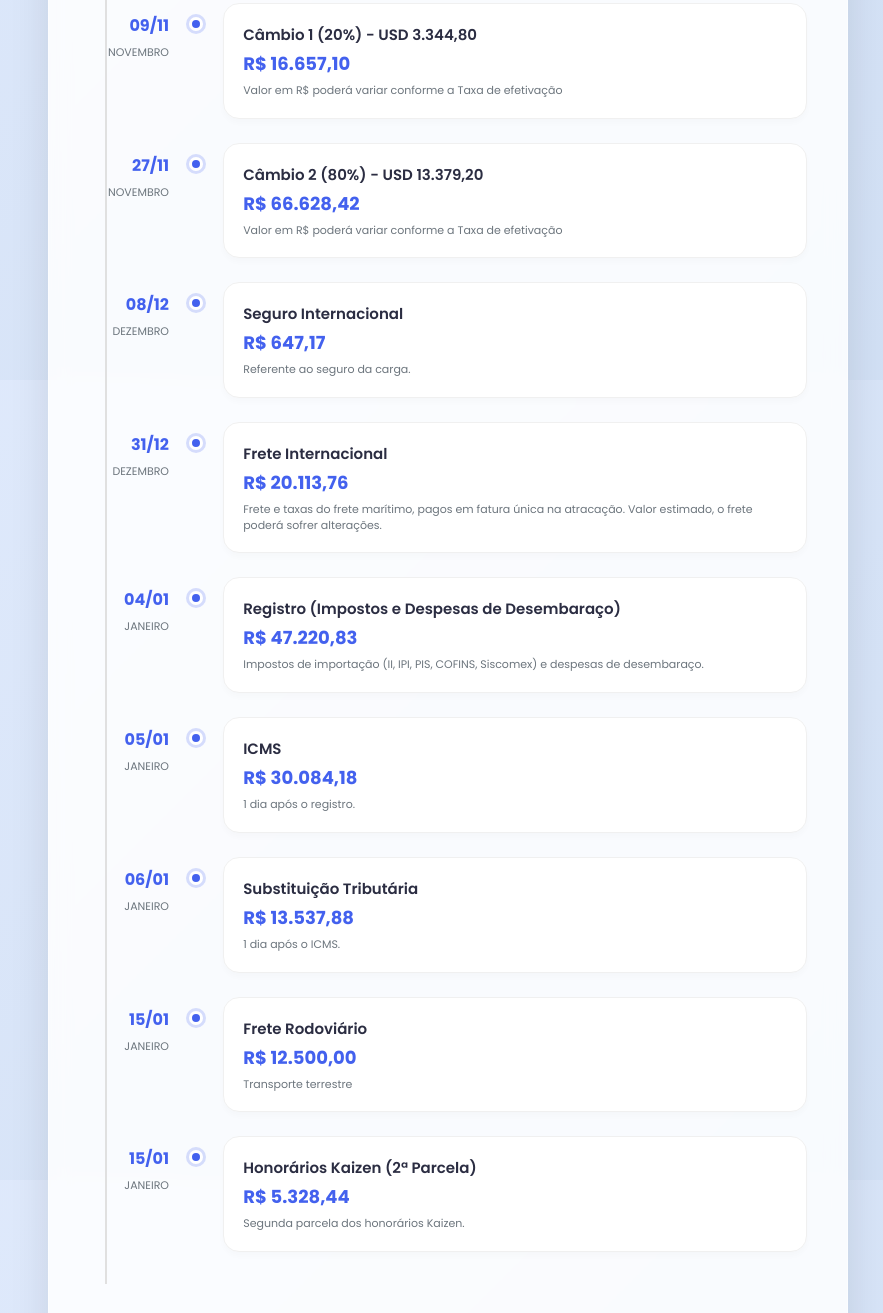
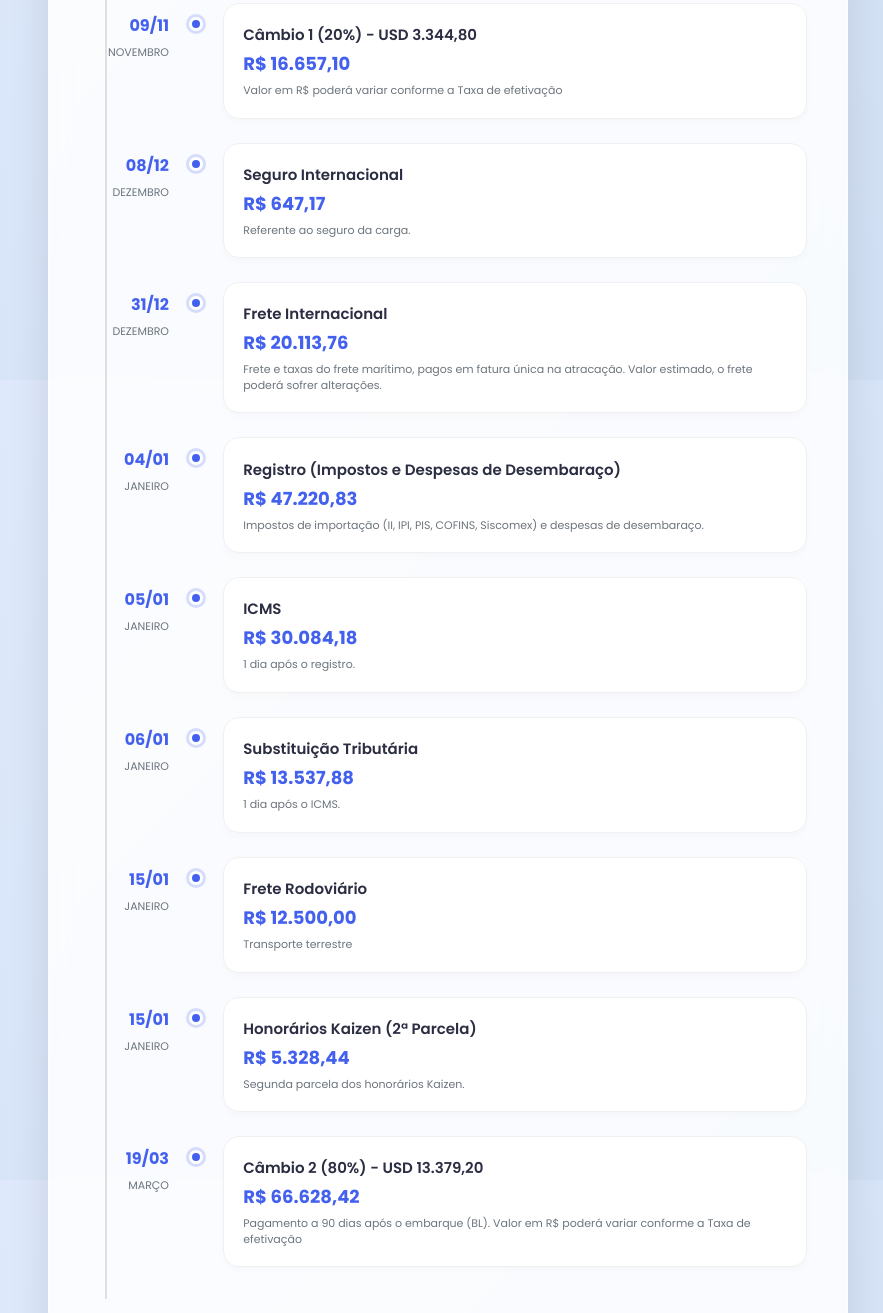
Before and after one commit to anakarolinasantos-afk/cronogramaK641, a plain HTML site: page index.html in a window 1280 px wide. Shown: the part 420-1733 px from the top of the page, without its empty margins (192-1075 px from the left). Drawn offline with Linux system fonts and the light colour scheme.

Commit message:
Update index.html

```diff
--- a/index.html
+++ b/index.html
@@ -185,20 +185,6 @@ body {
       </div>
     </div>
 
-    <!-- Câmbio 2 -->
-    <div class="timeline-item">
-      <div class="timeline-date">
-        <span class="date-day">27/11</span>
-        <span class="date-month">Novembro</span>
-      </div>
-      <div class="timeline-dot"></div>
-      <div class="timeline-card">
-        <div class="card-title">Câmbio 2 (80%) - USD 13.379,20</div>
-        <div class="card-value">R$ 66.628,42</div>
-        <div class="card-desc">Valor em R$ poderá variar conforme a Taxa de efetivação</div>
-      </div>
-    </div>
-
     <!-- Seguro -->
     <div class="timeline-item">
       <div class="timeline-date">
@@ -297,6 +283,20 @@ body {
       </div>
     </div>
 
+    <!-- Câmbio 2 -->
+    <div class="timeline-item">
+      <div class="timeline-date">
+        <span class="date-day">19/03</span>
+        <span class="date-month">Março</span>
+      </div>
+      <div class="timeline-dot"></div>
+      <div class="timeline-card">
+        <div class="card-title">Câmbio 2 (80%) - USD 13.379,20</div>
+        <div class="card-value">R$ 66.628,42</div>
+        <div class="card-desc">Pagamento a 90 dias após o embarque (BL). Valor em R$ poderá variar conforme a Taxa de efetivação</div>
+      </div>
+    </div>
+
   </div>
 
   <div class="footer-summary">
```
